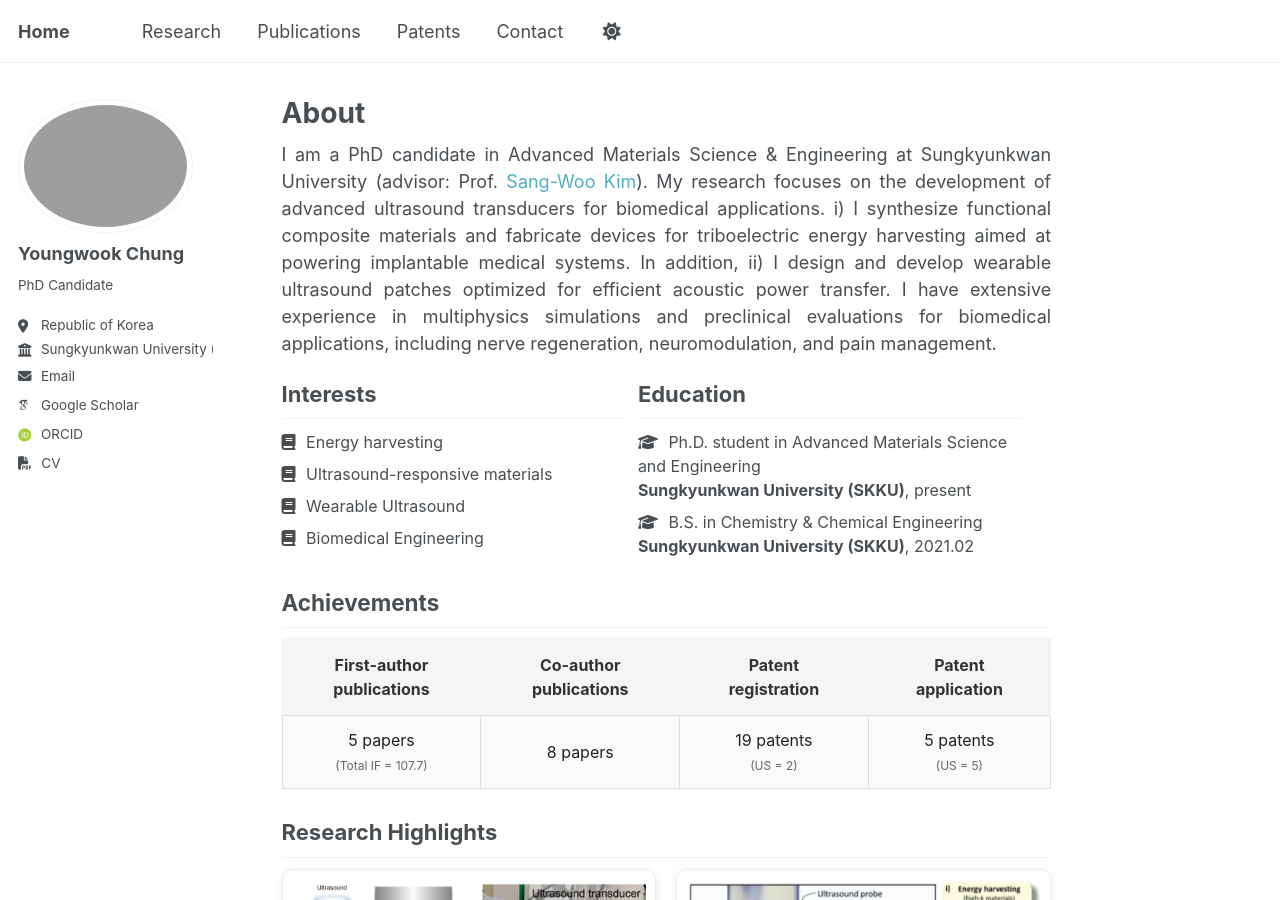
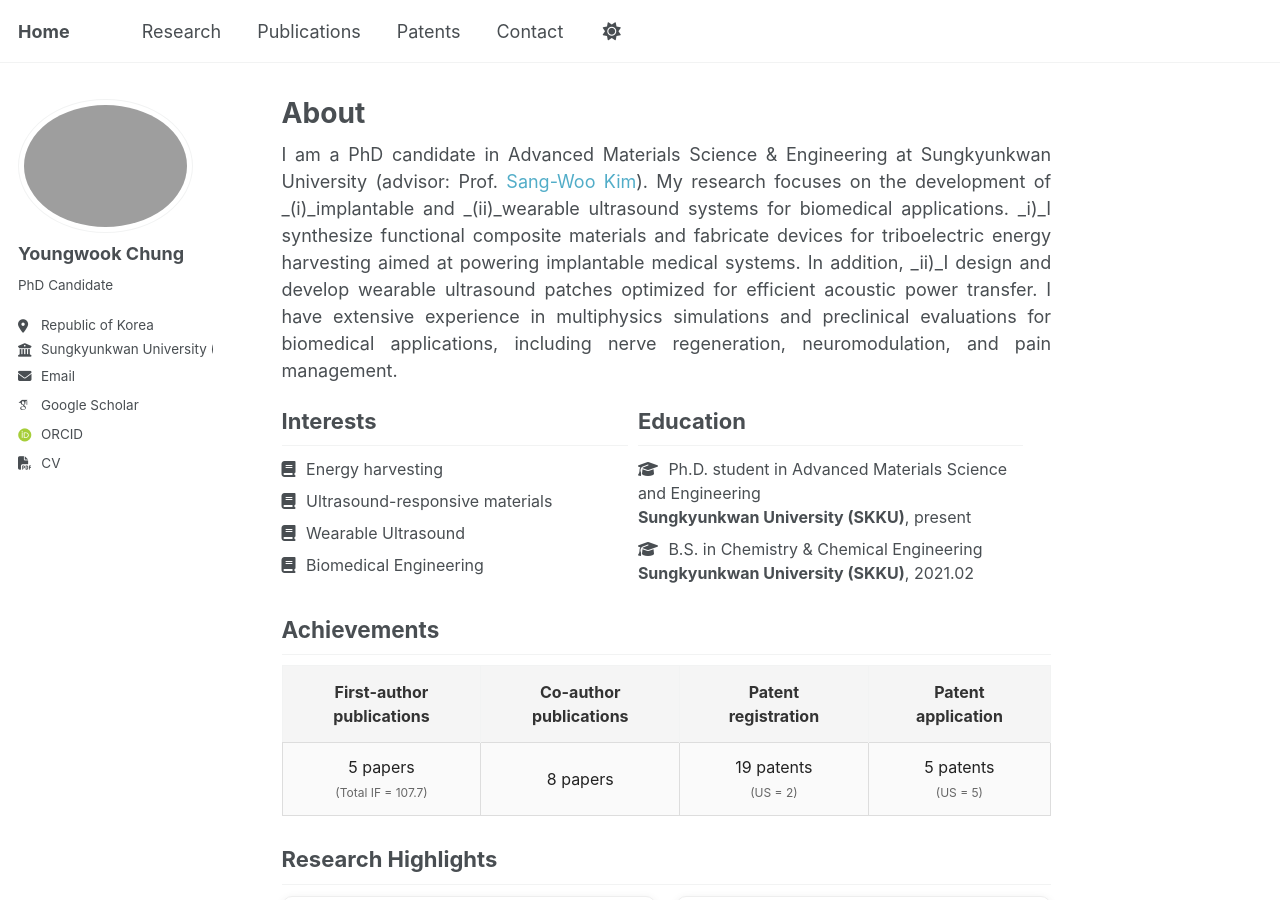
Before and after one commit to ywoog2/ywchung.github.io, a Jekyll site: the page built from _pages/about.md, in a window 1280 px wide and 900 px high. Built offline with Jekyll 4.4.1, drawn with Linux system fonts in a browser that asks for light colours; some web fonts are replaced; a script that is not in the unit is left out.

Commit message:
Update about.md

```diff
--- a/_pages/about.md
+++ b/_pages/about.md
@@ -8,9 +8,9 @@ redirect_from:
 ---
 <p style="text-align: justify;">
 I am a PhD candidate in Advanced Materials Science & Engineering at Sungkyunkwan University (advisor: Prof. <a href="https://scholar.google.com/citations?user=qCyU-VoAAAAJ&hl=en">Sang-Woo Kim</a>).
-My research focuses on the development of advanced ultrasound transducers for biomedical applications.
-i) I synthesize functional composite materials and fabricate devices for triboelectric energy harvesting aimed at powering implantable medical systems.
-In addition, ii) I design and develop wearable ultrasound patches optimized for efficient acoustic power transfer.
+My research focuses on the development of _(i)_implantable and _(ii)_wearable ultrasound systems for biomedical applications.
+_i)_I synthesize functional composite materials and fabricate devices for triboelectric energy harvesting aimed at powering implantable medical systems.
+In addition, _ii)_I design and develop wearable ultrasound patches optimized for efficient acoustic power transfer.
 I have extensive experience in multiphysics simulations and preclinical evaluations for biomedical applications, including nerve regeneration, neuromodulation, and pain management.
 </p>
 
```
